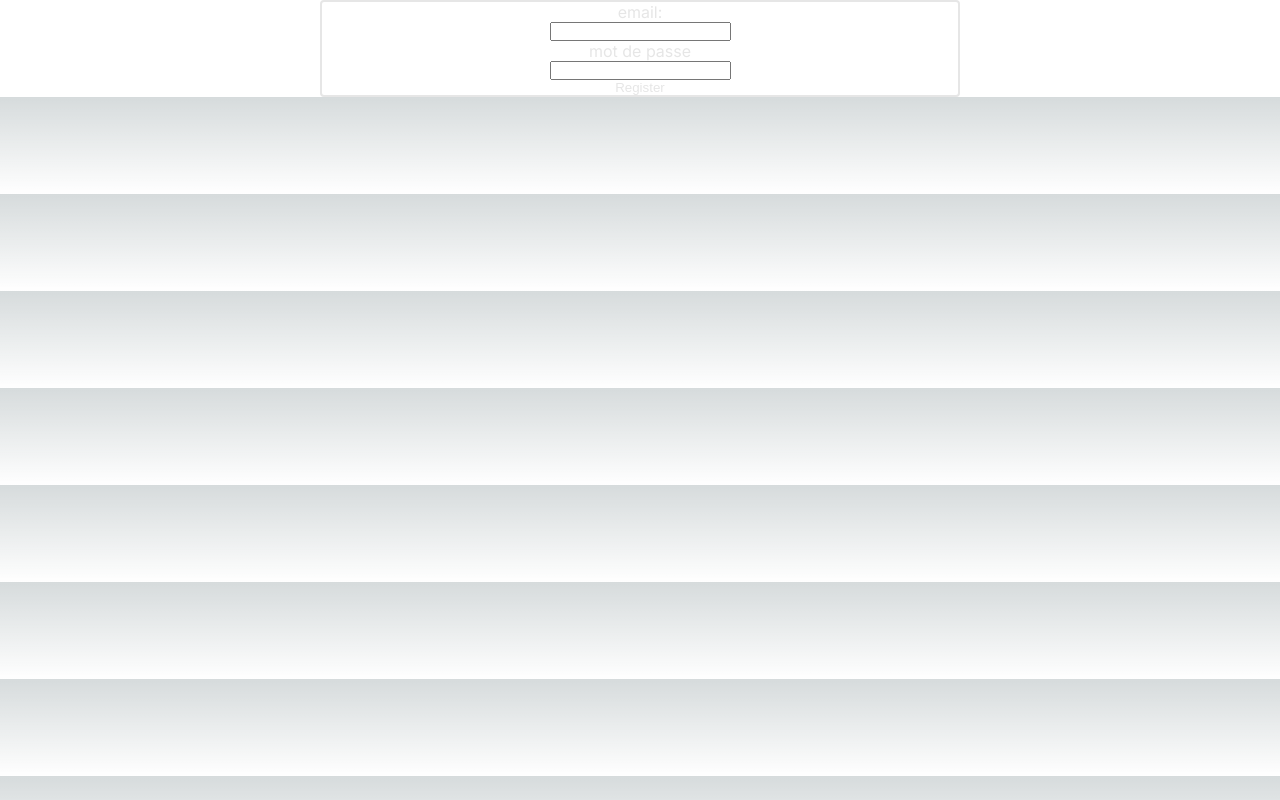
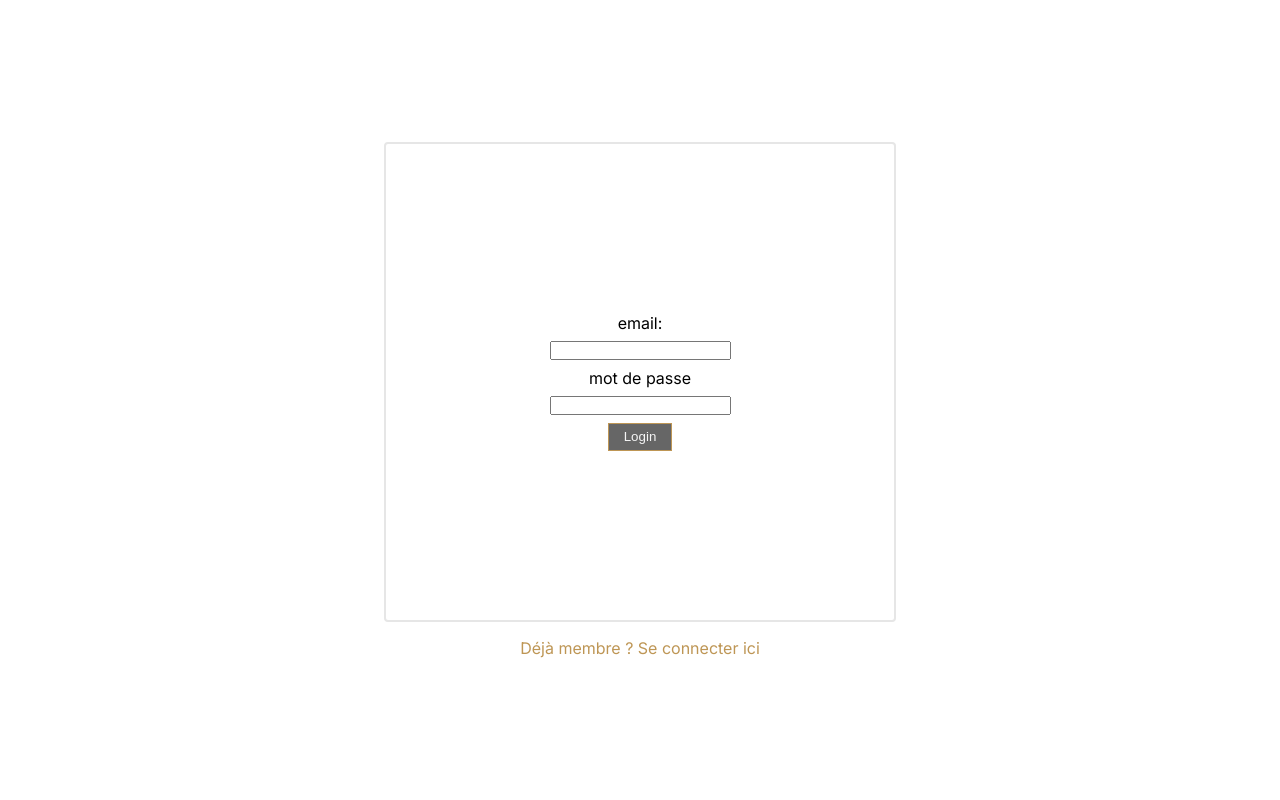
Before and after one commit to Adjel/myBlog, a Next.js app: page / in a window 1280 px wide. Built offline with nearby package versions, Linux system fonts and the light colour scheme; no server answers.

Commit message:
first commit

```diff
--- a/src/Providers/ArticleProvider.js
+++ b/src/Providers/ArticleProvider.js
@@ -3,5 +3,7 @@ import { createContext } from "react";
 export const ArticlesContext = createContext();
 
 export default function ArticlesProvider({ children }) {
-  return <ArticlesContext.Provider>{children}</ArticlesContext.Provider>;
+  return (
+    <ArticlesContext.Provider value="">{children}</ArticlesContext.Provider>
+  );
 }
--- a/src/Providers/CommentsProvider.js
+++ b/src/Providers/CommentsProvider.js
@@ -3,5 +3,7 @@ import { createContext } from "react";
 export const CommentsContext = createContext();
 
 export default function CommentsProvider({ children }) {
-  return <CommentsContext.Provider>{children}</CommentsContext.Provider>;
+  return (
+    <CommentsContext.Provider value={""}>{children}</CommentsContext.Provider>
+  );
 }
--- a/src/Providers/UserProvider.js
+++ b/src/Providers/UserProvider.js
@@ -1,4 +1,8 @@
-import { auth, createUserWithEmailAndPassword } from "../Firebase";
+import {
+  auth,
+  createUserWithEmailAndPassword,
+  signInWithEmailAndPassword,
+} from "../Firebase";
 import { createContext, useState } from "react";
 
 export const UserContext = createContext();
@@ -11,36 +15,52 @@ export default function UserProvider({ children }) {
     await createUserWithEmailAndPassword(auth, email, password)
       .then((userCredential) => {
         // Signed up
-        const user = userCredential.user;
-        console.log(user);
-        setUser(user);
+        setUser(userCredential.user);
         setIsAuth(true);
-        // ...
       })
       .catch((error) => {
         console.log(error);
         if (error.message === "auth/invalid-email") {
-          notify("L'email renseigné est invalide");
+          return notify("L'email renseigné est invalide");
         }
         if (error.message === "auth/missing-password") {
-          notify("Vous devez renseigner un mot de passe");
+          return notify("Vous devez renseigner un mot de passe");
         }
-        if (error.message === "auth/already-use-email") {
-          notify("Cet email est déjà associé à un compte");
+        if (error.message === "auth/email-already-in-use") {
+          return notify("Cet email est déjà associé à un compte");
         }
         if (error.message === "auth/weak-password") {
-          notify(
+          return notify(
             "Votre mote de passe doit se composer au moins d'une majuscule, un caractère spécial, d'une minuscule,  d'un chiffre et d'au moins 8 caractères au total"
           );
         }
-        const errorCode = error.code;
-        const errorMessage = error.message;
-        // ..
+        return notify(error.code);
+      });
+  }
+
+  async function handleLogin({ email, password }, notify) {
+    await signInWithEmailAndPassword(auth, email, password)
+      .then((userCredential) => {
+        setUser(userCredential.user);
+        setIsAuth(true);
+      })
+      .catch((error) => {
+        console.log(error);
+        if (error.code === "auth/mssing-email") {
+          return notify("Vous devez renseigner email");
+        }
+        if (error.code === "auth/missing-password") {
+          return notify("Vous devez renseigner un mot de passe");
+        }
+        if (error.code === "auth/invalid-credential") {
+          return notify("L'email ou le mot de passe est invalide");
+        }
+        return notify(error.code);
       });
   }
 
   return (
-    <UserContext.Provider value={{ user, isAuth, handleRegister }}>
+    <UserContext.Provider value={{ user, isAuth, handleRegister, handleLogin }}>
       {children}
     </UserContext.Provider>
   );
--- a/src/app/layout.js
+++ b/src/app/layout.js
@@ -1,5 +1,7 @@
 import { Inter } from "next/font/google";
 import "./globals.css";
+import { ToastContainer } from "react-toastify";
+import "react-toastify/dist/ReactToastify.css";
 
 const inter = Inter({ subsets: ["latin"] });
 
@@ -11,7 +13,16 @@ export const metadata = {
 export default function RootLayout({ children }) {
   return (
     <html lang="fr">
-      <body className={inter.className}>{children}</body>
+      <body className={inter.className}>
+        {children}
+        <ToastContainer
+          autoClose={4500}
+          hideProgressBar={true}
+          closeOnClick
+          rtl={true}
+          theme="dark"
+        />
+      </body>
     </html>
   );
 }
--- a/src/app/page.js
+++ b/src/app/page.js
@@ -1,10 +1,14 @@
-import Register from "@/pages/Register";
+"use client";
 import Providers from "@/Providers/Providers";
+import Login from "@/pages/Login";
+import { ToastContainer } from "react-toastify";
 
 export default function Page() {
   return (
-    <Providers>
-      <Register />
-    </Providers>
+    <>
+      <Providers>
+        <Login />
+      </Providers>
+    </>
   );
 }
--- a/src/components/LogForm/LogForm.js
+++ b/src/components/LogForm/LogForm.js
@@ -4,7 +4,8 @@ import { useEffect, useState, useContext } from "react";
 import { COLORS } from "@/Constants";
 import { useRouter } from "next/navigation";
 import { UserContext } from "@/Providers/UserProvider";
-import { ToastContainer, toast } from "react-toastify";
+import Link from "next/link";
+import { toast } from "react-toastify";
 
 function LogForm({ logHandler, loginOrRegister, redirection }) {
   const [crediential, setCredential] = useState({
@@ -17,7 +18,7 @@ function LogForm({ logHandler, loginOrRegister, redirection }) {
   const notify = (message) => toast(message);
 
   useEffect(() => {
-    if (user) route.push(redirection);
+    if (user) route.push("Home");
   });
 
   function handleCredentialChange(event) {
@@ -28,12 +29,12 @@ function LogForm({ logHandler, loginOrRegister, redirection }) {
     });
   }
 
-  async function handleOnSubmit(event) {
-    event.preventDefault();
+  async function handleRegisterWithErrors() {
     const emailRegex = /^[\w-\.]+@([\w-]+\.)+[\w-]{2,4}$/;
     const passwordRegex = /^(?=.*\d)(?=.*[a-z])(?=.*[A-Z])(?=.*[a-zA-Z]).{8,}$/;
-    if (crediential.email === "")
+    if (crediential.email === "") {
       return notify("Vous devez renseigner un email");
+    }
     if (crediential.password === "")
       return notify("Vous devez renseigner un mot de passe");
     if (emailRegex.test(crediential.email))
@@ -43,6 +44,23 @@ function LogForm({ logHandler, loginOrRegister, redirection }) {
         "Votre mote de passe doit se composer au moins d'une majuscule, un caractère spécial, d'une minuscule,  d'un chiffre et d'au moins 8 caractères au total"
       );
     await logHandler(crediential, notify);
+  }
+
+  async function handleLoginWithErrors() {
+    if (crediential.email === "")
+      return notify("Vous devez renseigner un email");
+    if (crediential.password === "")
+      return notify("Vous devez renseigner un mot de passe");
+    await logHandler(crediential, notify);
+  }
+
+  async function handleOnSubmit(event) {
+    event.preventDefault();
+    if (loginOrRegister === "register") {
+      await handleRegisterWithErrors();
+    } else {
+      await handleLoginWithErrors();
+    }
   }
 
   return (
@@ -68,6 +86,11 @@ function LogForm({ logHandler, loginOrRegister, redirection }) {
           </Button>
         </Form>
       </FormWrapper>
+      <FormLink href={`${redirection}`}>
+        {loginOrRegister === "Register"
+          ? "Pas encore de compte ? Créez un compte"
+          : "Déjà membre ? Se connecter ici"}
+      </FormLink>
     </SectionWrapper>
   );
 }
@@ -78,8 +101,9 @@ const SectionWrapper = styled.section`
   justify-content: center;
   align-items: center;
   background-color: white;
-  height: 100%;
   width: 100%;
+  height: 100vh;
+  gap: ${16 / 16}rem;
 `;
 
 const FormWrapper = styled.div`
@@ -87,11 +111,12 @@ const FormWrapper = styled.div`
   flex-direction: column;
   justify-content: center;
   align-items: center;
-  gap: calc(8 / 16 * 1rem);
-  height: 50%;
-  width: 50%;
-  border-radius: calc(4 / 16 * 1rem);
+  gap: ${8 / 16}rem;
+  min-width: 40%;
+  min-height: 60%;
+  border-radius: ${4 / 16}rem;
   border: 2px solid ${COLORS.Gray.lightGray};
+  color: black;
 `;
 
 const Form = styled.form`
@@ -99,13 +124,32 @@ const Form = styled.form`
   flex-direction: column;
   justify-content: center;
   align-items: center;
-  color: ${COLORS.Gray.lightGray};
+  gap: ${8 / 16}rem;
+  padding: ${8 / 16}rem;
+  min-height: 80%;
 `;
 
 const Button = styled.button`
-  color: ${COLORS.Gray.lightGray};
-  background: none;
-  border: none;
+  background: ${COLORS.Gray.buttonDarkGray};
+  border: 0.5px solid ${COLORS.primary};
+  color: ${COLORS.Gray.buttonLightGray};
+  width: ${64 / 16}rem;
+  height: ${28 / 16}rem;
+
+  &:hover {
+    background: ${COLORS.primary};
+    border: 0.5px solid ${COLORS.primary};
+    color: black;
+  }
+`;
+
+const FormLink = styled(Link)`
+  text-decoration: none;
+  color: ${COLORS.primary};
+
+  &:hover {
+    color: ${COLORS.Gray.buttonDarkGray};
+  }
 `;
 
 export default LogForm;
--- a/src/pages/Login.js
+++ b/src/pages/Login.js
@@ -1,3 +1,15 @@
+import { UserContext } from "@/Providers/UserProvider";
+import LogForm from "@/components/LogForm";
+import { useContext } from "react";
+
 export default function Login() {
-  return <>login</>;
+  const { handleLogin } = useContext(UserContext);
+
+  return (
+    <LogForm
+      logHandler={handleLogin}
+      redirection="Register"
+      loginOrRegister="Login"
+    />
+  );
 }
--- a/src/pages/Register.js
+++ b/src/pages/Register.js
@@ -1,7 +1,5 @@
-"use client";
 import { useContext } from "react";
 import { UserContext } from "@/Providers/UserProvider";
-
 import LogForm from "@/components/LogForm";
 
 export default function Register() {
@@ -10,7 +8,7 @@ export default function Register() {
   return (
     <LogForm
       logHandler={handleRegister}
-      redirection="Home"
+      redirection="Login"
       loginOrRegister="Register"
     />
   );
```
Also changed, not shown: src/pages/_app.js (+3 -6 lines), 1 other file (tests, documents, lock files or other folders).
